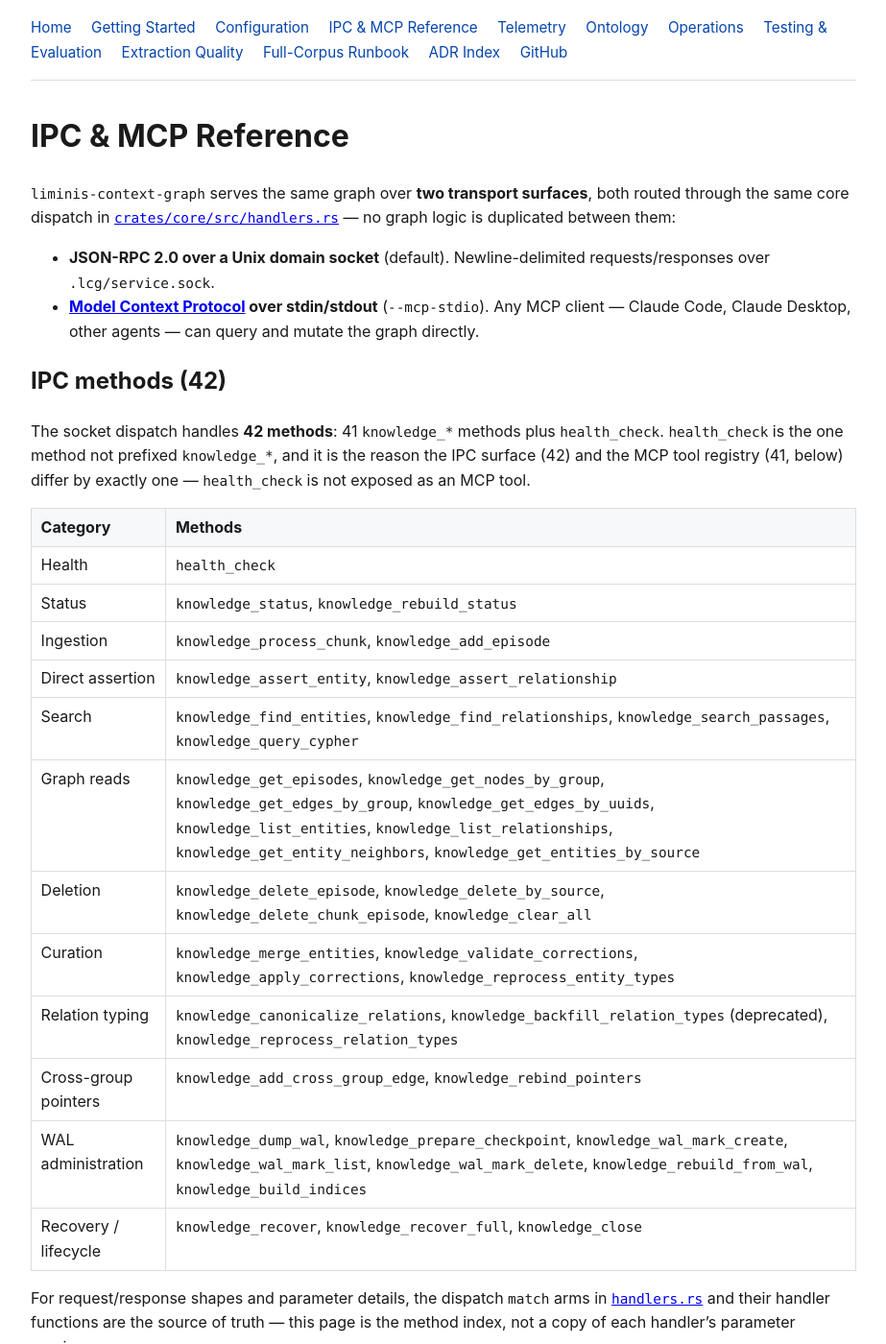
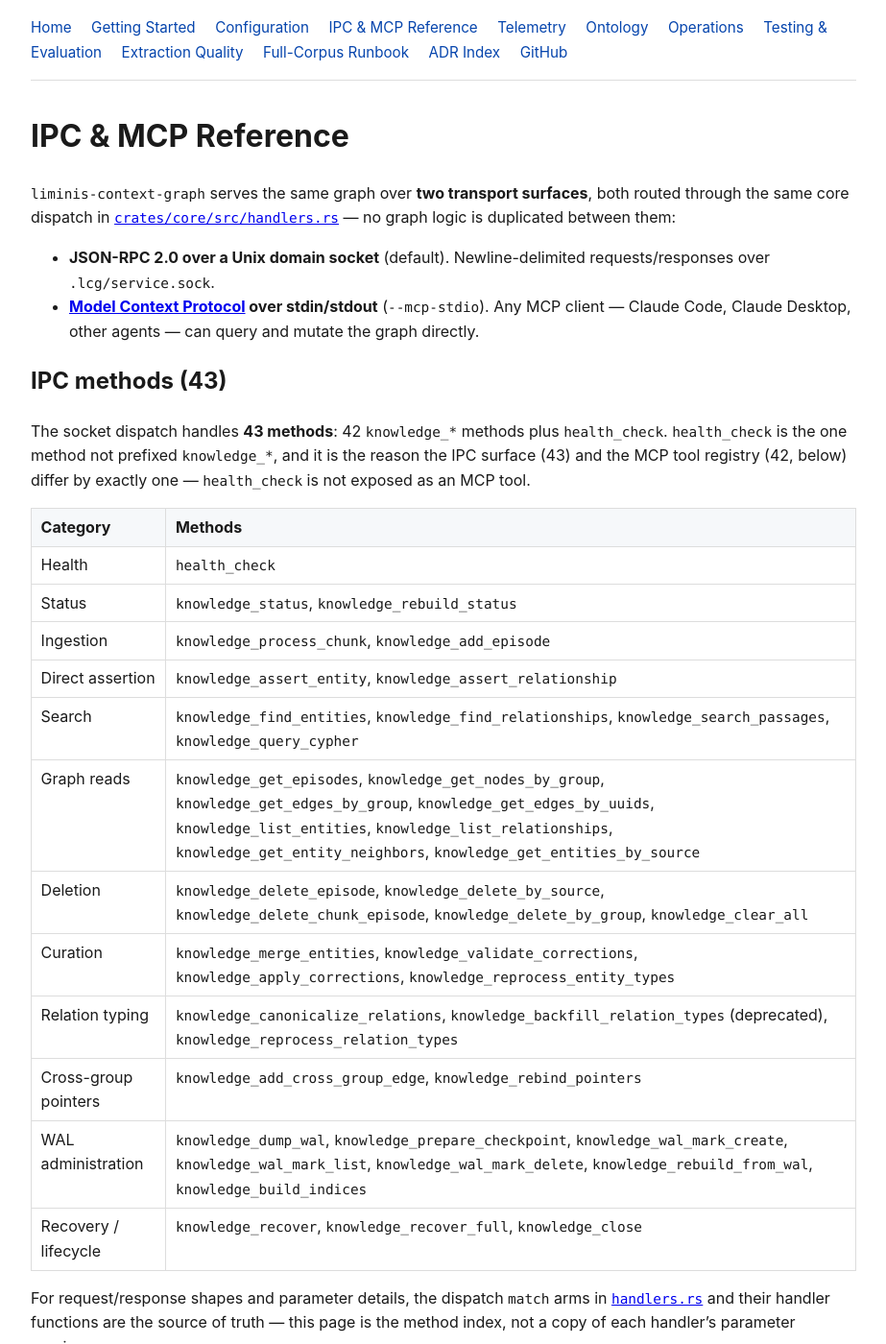
Before and after one commit to verveguy/liminis-context-graph, a Jekyll site: the page built from docs/ipc-mcp-reference.md, in a window 1280 px wide and 1400 px high. Shown: the whole window at 96% size, without its empty margins (178-1101 px from the left). Built offline with Jekyll 4.4.1, drawn with Linux system fonts in a browser that asks for light colours; some of the changed text lies outside the part shown.

Commit message:
docs: add knowledge_delete_by_group to the IPC/MCP reference
Bumps the method-count headers and adds the tool to the Deletion
category and admin scope tables; regenerated llms-full.txt to match.

```diff
--- a/docs/ipc-mcp-reference.md
+++ b/docs/ipc-mcp-reference.md
@@ -13,11 +13,11 @@ no graph logic is duplicated between them:
 - **JSON-RPC 2.0 over a Unix domain socket** (default). Newline-delimited requests/responses over `.lcg/service.sock`.
 - **[Model Context Protocol](https://modelcontextprotocol.io) over stdin/stdout** (`--mcp-stdio`). Any MCP client — Claude Code, Claude Desktop, other agents — can query and mutate the graph directly.
 
-## IPC methods (42)
+## IPC methods (43)
 
-The socket dispatch handles **42 methods**: 41 `knowledge_*` methods plus `health_check`.
+The socket dispatch handles **43 methods**: 42 `knowledge_*` methods plus `health_check`.
 `health_check` is the one method not prefixed `knowledge_*`, and it is the reason the IPC
-surface (42) and the MCP tool registry (41, below) differ by exactly one — `health_check` is
+surface (43) and the MCP tool registry (42, below) differ by exactly one — `health_check` is
 not exposed as an MCP tool.
 
 | Category | Methods |
@@ -28,7 +28,7 @@ not exposed as an MCP tool.
 | Direct assertion | `knowledge_assert_entity`, `knowledge_assert_relationship` |
 | Search | `knowledge_find_entities`, `knowledge_find_relationships`, `knowledge_search_passages`, `knowledge_query_cypher` |
 | Graph reads | `knowledge_get_episodes`, `knowledge_get_nodes_by_group`, `knowledge_get_edges_by_group`, `knowledge_get_edges_by_uuids`, `knowledge_list_entities`, `knowledge_list_relationships`, `knowledge_get_entity_neighbors`, `knowledge_get_entities_by_source` |
-| Deletion | `knowledge_delete_episode`, `knowledge_delete_by_source`, `knowledge_delete_chunk_episode`, `knowledge_clear_all` |
+| Deletion | `knowledge_delete_episode`, `knowledge_delete_by_source`, `knowledge_delete_chunk_episode`, `knowledge_delete_by_group`, `knowledge_clear_all` |
 | Curation | `knowledge_merge_entities`, `knowledge_validate_corrections`, `knowledge_apply_corrections`, `knowledge_reprocess_entity_types` |
 | Relation typing | `knowledge_canonicalize_relations`, `knowledge_backfill_relation_types` (deprecated), `knowledge_reprocess_relation_types` |
 | Cross-group pointers | `knowledge_add_cross_group_edge`, `knowledge_rebind_pointers` |
@@ -107,7 +107,7 @@ union of all active scopes.
 | `read` | `knowledge_status`, `knowledge_find_entities`, `knowledge_find_relationships`, `knowledge_get_episodes`, `knowledge_get_nodes_by_group`, `knowledge_get_edges_by_group`, `knowledge_get_edges_by_uuids`, `knowledge_search_passages`, `knowledge_list_entities`, `knowledge_list_relationships`, `knowledge_get_entity_neighbors`, `knowledge_get_entities_by_source`, `knowledge_rebuild_status`, `knowledge_validate_corrections` |
 | `write` | `knowledge_process_chunk`, `knowledge_add_episode`, `knowledge_delete_episode`, `knowledge_delete_by_source`, `knowledge_delete_chunk_episode`, `knowledge_clear_all`, `knowledge_apply_corrections`, `knowledge_merge_entities`, `knowledge_reprocess_entity_types`, `knowledge_canonicalize_relations`, `knowledge_backfill_relation_types`, `knowledge_reprocess_relation_types`, `knowledge_add_cross_group_edge`, `knowledge_assert_entity`, `knowledge_assert_relationship` |
 | `cypher` | `knowledge_query_cypher` |
-| `admin` | `knowledge_dump_wal`, `knowledge_prepare_checkpoint`, `knowledge_wal_mark_create`, `knowledge_wal_mark_list`, `knowledge_wal_mark_delete`, `knowledge_rebuild_from_wal`, `knowledge_recover`, `knowledge_recover_full`, `knowledge_close`, `knowledge_build_indices`, `knowledge_rebind_pointers` |
+| `admin` | `knowledge_dump_wal`, `knowledge_prepare_checkpoint`, `knowledge_wal_mark_create`, `knowledge_wal_mark_list`, `knowledge_wal_mark_delete`, `knowledge_rebuild_from_wal`, `knowledge_recover`, `knowledge_recover_full`, `knowledge_close`, `knowledge_build_indices`, `knowledge_rebind_pointers`, `knowledge_delete_by_group` |
 | `all` | every scope above (default) |
 
 **`cypher` is a power scope, not bundled into anything else.** `knowledge_query_cypher` executes
```
Also changed, not shown: docs/llms-full.txt (+6 -6 lines).
